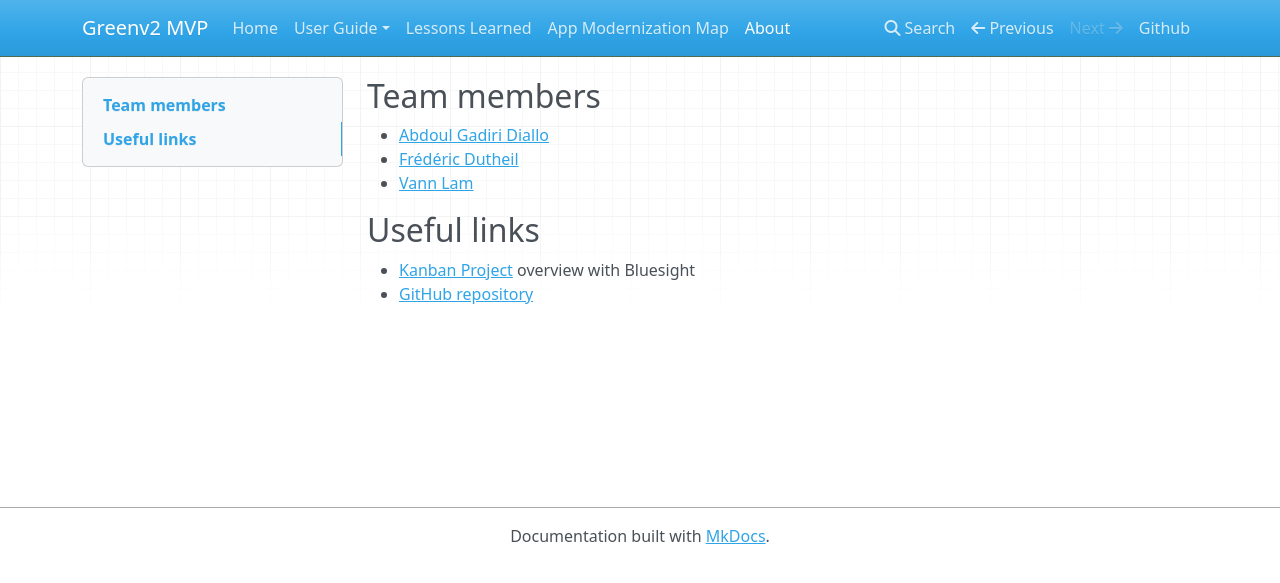
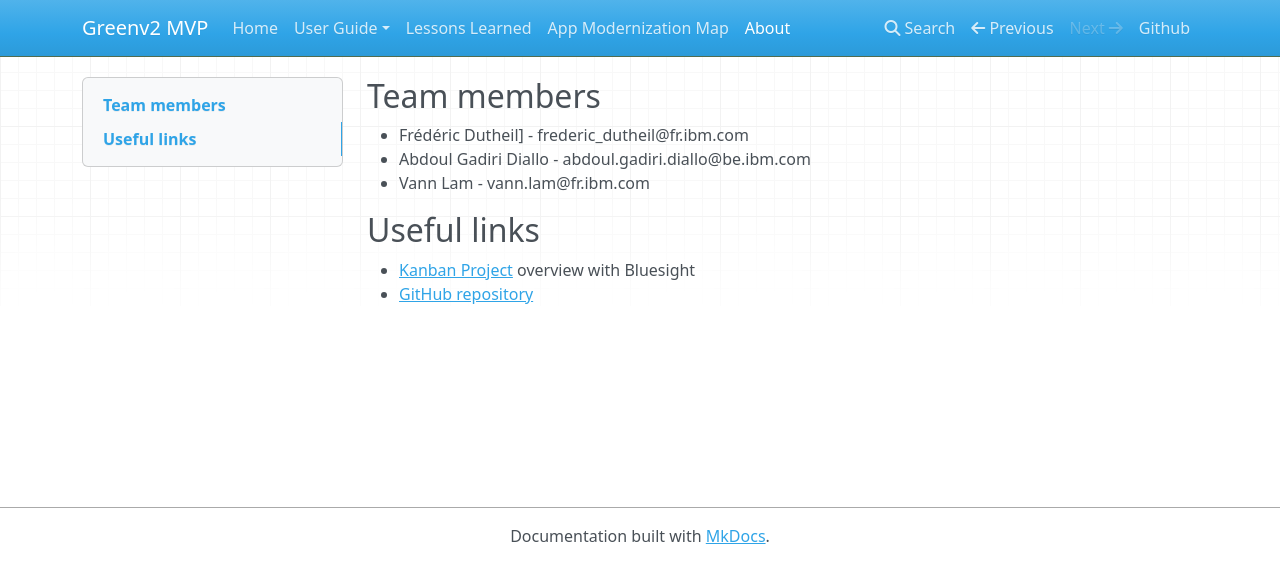
Before and after one commit to fdut/Greenv2, an MkDocs documentation site: the page built from docs/about.md, in a window 1280 px wide. Shown: the top 583 px of the page. Built offline with MkDocs 1.6.1, drawn with Linux system fonts in a browser that asks for light colours; nearby versions of some CDN libraries.

Commit message:
Update status

```diff
--- a/docs/about.md
+++ b/docs/about.md
@@ -1,8 +1,8 @@
 ## Team members
 
-* [Abdoul Gadiri Diallo](abdoul.gadiri.diallo@be.ibm.com)
-* [Frédéric Dutheil](frederic_dutheil@fr.ibm.com)
-* [Vann Lam](vann.lam@fr.ibm.com)
+* Frédéric Dutheil] - frederic_dutheil@fr.ibm.com
+* Abdoul Gadiri Diallo - abdoul.gadiri.diallo@be.ibm.com
+* Vann Lam - vann.lam@fr.ibm.com
 
 ## Useful links
 
```
